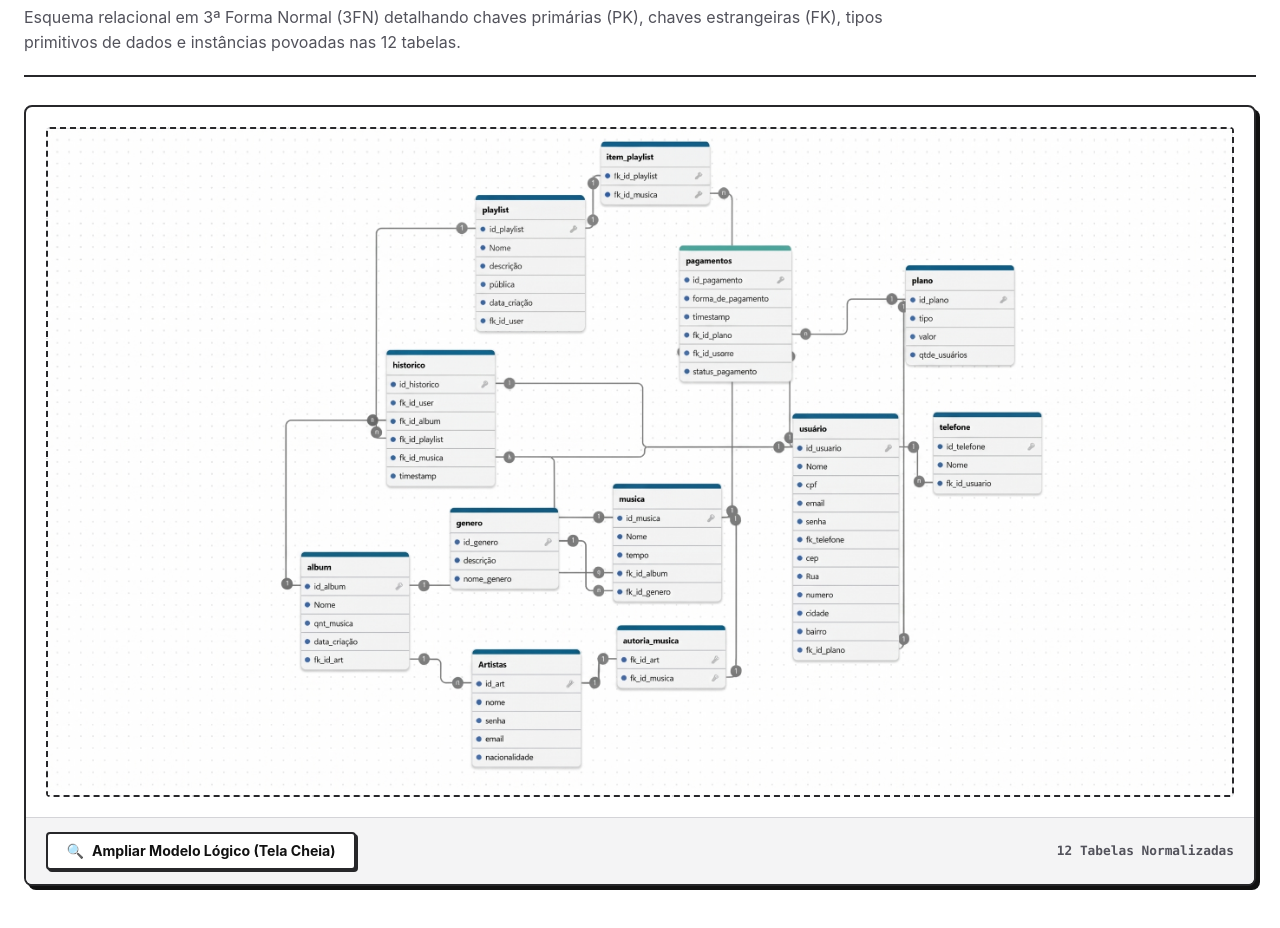
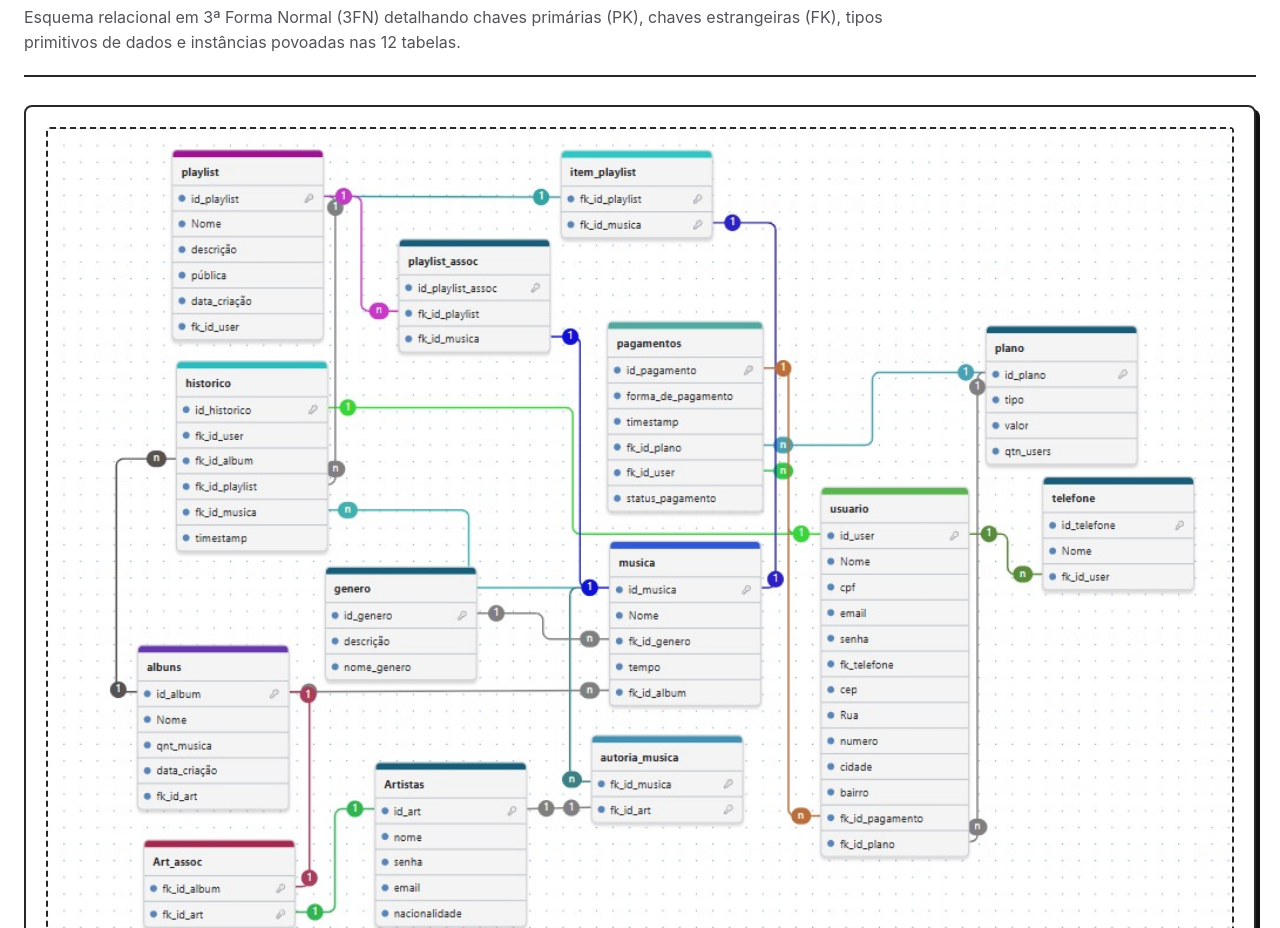
Before and after one commit to KelvinLeardini/apresentacao-modelagem-banco-de-dados, a plain HTML site: page index.html in a window 1280 px wide. Shown: the part 2590-3518 px from the top of the page. Drawn offline with Linux system fonts and the light colour scheme.

Commit message:
feat: atualiza diagrama do modelo logico para ModeloLogicov3.jpeg na pagina e no modal

```diff
--- a/index.html
+++ b/index.html
@@ -218,7 +218,7 @@
           title="Clique para ampliar o Diagrama do Modelo Lógico">
 
           <!-- EDITE AQUI: Descomente a tag img abaixo e insira o caminho do diagrama lógico gerado no MySQL Workbench, DBeaver, etc. -->
-          <img src="ModeloLogicov2.jpeg" alt="Esquema Lógico Relacional das 12 Tabelas" class="diagram-viewer__image">
+          <img src="ModeloLogicov3.jpeg" alt="Esquema Lógico Relacional das 12 Tabelas" class="diagram-viewer__image">
         </div>
 
         <div class="diagram-viewer__toolbar">
@@ -1754,7 +1754,7 @@ SELECT tipo, valor FROM planos;</code></pre>
       </header>
       <div class="diagram-modal__content">
         <div class="diagram-modal__canvas">
-          <img src="ModeloLogicov2.jpeg" alt="Esquema do Modelo Lógico Relacional Ampliado" class="diagram-modal__image">
+          <img src="ModeloLogicov3.jpeg" alt="Esquema do Modelo Lógico Relacional Ampliado" class="diagram-modal__image">
         </div>
       </div>
       <footer class="diagram-modal__footer">
```
Also changed, not shown: ModeloLogicov3.jpeg (added).
